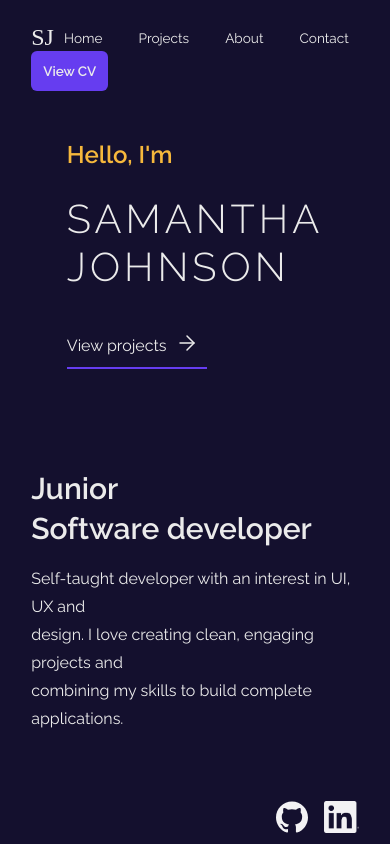
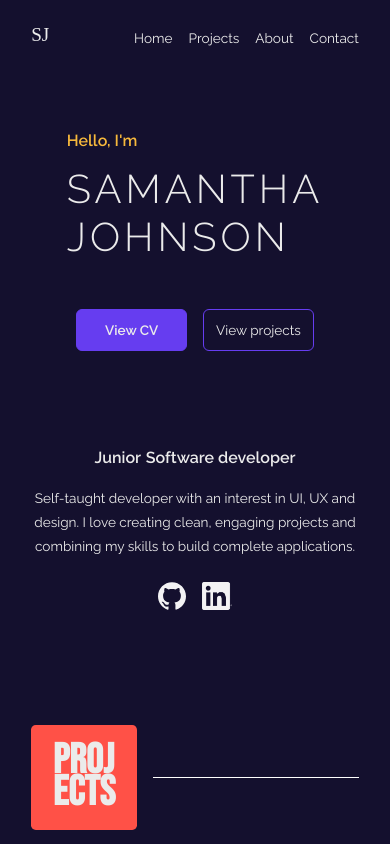
Before and after one commit to SamJ-0/portfolio, a React (Vite) app: page / in a window 390 px wide. Shown: the top 844 px of the page. Built offline with nearby package versions, Linux system fonts and the light colour scheme; a web font is replaced by a local one.

Commit message:
Added media queries for screens 768px or less to Home and nav

```diff
--- a/src/components/Button.css
+++ b/src/components/Button.css
@@ -1,8 +1,59 @@
-button {
+/* .btn {
   font-family: inherit;
 }
 
-.contactBtn {
+.cvBtn {
+  border: none;
+  border-radius: 6px;
+  padding: 0.75rem;
+  font-size: 0.85rem;
+  font-weight: var(--semi-bold);
+  background-color: var(--purple-accent);
+  cursor: pointer;
+  transition: transform 0.3s, background-color 0.3s;
+}
+
+.cvBtn:hover {
+  transform: translateY(-0.15rem);
+  background-color: var(--purple-accent-hover);
+}
+
+.viewProjectsBtn {
+  max-width: 8.75rem;
+  display: flex;
+  align-items: center;
+  padding-top: 0.5em;
+  padding-bottom: 0.5em;
+
+  margin-top: clamp(2rem, 6.5vw, 6rem);
+
+  color: var(--text-colour);
+  background-color: transparent;
+  border-bottom: 0.15rem solid var(--purple-accent);
+  cursor: pointer;
+  text-decoration: none;
+  transition: transform 300ms;
+
+}
+
+.rightArrow {
+  padding-left: 0.5rem;
+}
+
+.viewProjectsBtn:hover .rightArrow {
+   animation: 750ms ease-in-out infinite normal bounce;
+}
+
+@keyframes bounce {
+  0%, 100% { transform: translateX(0);}
+  50% { transform: translateX(5px);}
+}
+
+.cvBtnHome {
+  display: none;
+}
+
+.cvBtnFooter {
   height: 2rem;
   max-width: 5rem;
   display: flex;
@@ -13,7 +64,6 @@ button {
   font-weight: var(--medium);
 
   color: var(--text-colour);
-  border: none;
   background-color: transparent;
   border-bottom: 0.15rem solid var(--yellow);
   position: relative;
@@ -21,7 +71,128 @@ button {
   transition: transform 300ms;
 }
 
-.contactBtn:hover,
-.viewProjects:hover {
+.cvBtnFooter:hover,
+.viewProjectsBtn:hover {
   transform: translateY(-0.15rem);
 }
+
+@media (max-width: 768px) {
+  .cvBtn {
+    display: none;
+  }
+
+  .viewProjectsBtn {
+    max-width: fit-content;
+    padding: 0.75rem;
+    border-radius: 6px;
+    border: 2px solid var(--purple-accent);
+  }
+
+  .rightArrow {
+    display: none;
+  }
+
+  .cvBtnHome {
+  display: flex;
+  margin-top: clamp(2rem, 6.5vw, 6rem);
+  border: 2px solid var(--purple-accent);
+  border-radius: 6px;
+  padding: 0.75rem 1.75rem;
+  font-weight: var(--semi-bold);
+  background-color: var(--purple-accent);
+  cursor: pointer;
+  transition: transform 0.3s, background-color 0.3s;
+  }
+} */
+
+.btn {
+  cursor: pointer;
+  font-family: inherit;
+
+  display: flex;
+  align-items: center;
+  color: var(--text-colour);
+  transition: transform 300ms;
+}
+
+.btnFilled {
+  font-size: 0.85rem;
+  font-weight: var(--semi-bold);
+  border-radius: 6px;
+  background-color: var(--purple-accent);
+  padding: 0.75rem;
+  transition: transform 300ms, background-color 0.3s;
+}
+
+.btnFilled:hover {
+  background-color: var(--purple-accent-hover);
+}
+
+.btnUnderlined:hover,
+.btnFilled:hover {
+  transform: translateY(-0.15rem);
+}
+
+.viewProjectsBtn {
+  max-width: 8.75rem;
+  margin-top: clamp(2rem, 6.5vw, 6rem);
+  padding-top: 0.5rem;
+  padding-bottom: 0.5rem;
+  border-bottom: 0.15rem solid var(--purple-accent);
+}
+
+.rightArrow {
+  padding-left: 0.5rem;
+}
+
+.viewProjectsBtn:hover .rightArrow {
+   animation: 750ms ease-in-out infinite normal bounce;
+}
+
+@keyframes bounce {
+  0%, 100% { transform: translateX(0);}
+  50% { transform: translateX(5px);}
+}
+
+.cvBtnFooter {
+  font-size: 0.85rem;
+  font-family: var(--h3-ff);
+  font-weight: var(--medium);
+  padding-bottom: 0.3rem;
+  border-bottom: 0.15rem solid var(--yellow);
+}
+
+.cvBtnHome {
+  display: none;
+}
+
+@media (max-width: 768px) {
+  .btn {
+    border-radius: 6px;
+  }
+
+  .cvBtn {
+    display: none;
+  }
+
+  .homeBtns {
+    margin-top: 1rem;
+  }
+
+  .cvBtnHome {
+    display: flex;
+    padding: 0.75rem 1.75rem;
+    border: 0.1rem solid var(--purple-accent);
+    margin-top: clamp(2rem, 6.5vw, 6rem);
+
+  }
+
+  .viewProjectsBtn {
+    padding: 0.75rem;
+    border: 0.1rem solid var(--purple-accent);
+  }
+
+  .rightArrow {
+    display: none;
+  }
+}
--- a/src/components/Card.css
+++ b/src/components/Card.css
@@ -10,7 +10,7 @@
 }
 
 .cardContainerImg {
-    width: clamp(18rem, 45vw, 42rem);
+    width: clamp(20rem, 45vw, 42rem);
     display: flex;
     justify-content: center;
     align-items: center;
--- a/src/components/Icons.css
+++ b/src/components/Icons.css
@@ -21,8 +21,7 @@
 }
 
 .icons img {
-    min-height: 2rem;
-    max-height: 2rem;
+    height: clamp(1.75rem, 2.5vw, 2rem);
     max-width: 100%;
     opacity: 95%;
     transition: transform 200ms ease-in-out, opacity 150ms ease-in-out;
@@ -31,3 +30,11 @@
 .linkedInIcon {
     padding-left: 1rem;
 }
+
+@media (max-width: 768px) {
+  .homeIcons {
+    margin-top: 0;
+    align-self: center;
+    padding-top: 0.5rem;
+}
+}
--- a/src/components/Navbar.css
+++ b/src/components/Navbar.css
@@ -8,7 +8,7 @@
 
 .logo {
   font-family: "Adamina", serif;
-  font-size: 1.5rem;
+  font-size: clamp(1.2rem, 1.75vw, 1.5rem);
 }
 
 .nav {
@@ -23,9 +23,9 @@
 
 .navList {
   display: flex;
-  align-items: center;
+  align-items: flex-end;
   flex-wrap: wrap;
-  gap: 2.25rem;
+  gap: clamp(1rem, 2.35vw, 2.25rem);
 }
 
 .nav a {
@@ -47,18 +47,11 @@
   width: 100%;
 }
 
-.cvBtn {
-  border: none;
-  border-radius: 6px;
-  padding: 0.75rem;
-  font-size: 0.85rem;
-  font-weight: var(--semi-bold);
-  background-color: var(--purple-accent);
-  cursor: pointer;
-  transition: transform 0.3s, background-color 0.3s;
+@media (max-width: 768px) {
+
+  .nav {
+    justify-content: flex-end;
+    align-self: flex-end;
+  }
+
 }
-
-.cvBtn:hover {
-  transform: translateY(-0.15rem);
-  background-color: var(--purple-accent-hover);
-}
--- a/src/components/Navbar.jsx
+++ b/src/components/Navbar.jsx
@@ -1,5 +1,5 @@
 import "./Navbar.css"
-import Button from "./Button"
+import "./Button.css"
 
 function Navbar() {
 
@@ -25,7 +25,7 @@ function Navbar() {
 
             </ul>
         </nav>
-            <a href="#" target="_blank" className="cvBtn">View CV</a>
+            <a href="#" target="_blank" className="btn btnFilled cvBtn">View CV</a>
         </div>
         </header>
     )
--- a/src/pages/Contact/Contact.jsx
+++ b/src/pages/Contact/Contact.jsx
@@ -1,6 +1,6 @@
-import Button from "../../components/Button"
 import Icons from "../../components/Icons"
 import PageTitle from "../../components/PageTitle"
+import "../../components/Button.css"
 import "./Contact.css"
 
 function Contact() {
@@ -16,7 +16,7 @@ function Contact() {
                     <p className="emailLabel">Email:</p>
                     <p className="emailAddress">ExampleEmail@outlook.com</p>
                 </div>
-                <Button buttonStyle={"contactBtn"}>View CV</Button>
+                <a href="#" target="_blank" className="btn btnUnderlined cvBtnFooter">View CV</a>
             </footer>
         </div>
     )
--- a/src/pages/Home/Home.css
+++ b/src/pages/Home/Home.css
@@ -15,7 +15,7 @@
 .hello {
   font-weight: var(--semi-bold);
   color: var(--yellow);
-  line-height: 5rem;
+  line-height: clamp(3rem, 5.5vw, 5rem);
 }
 
 .name {
@@ -30,6 +30,7 @@
   display: flex;
   flex-direction: column;
   gap: 1rem;
+  max-width: 40ch;
 }
 
 .role {
@@ -37,9 +38,9 @@
 }
 
 .role h2 {
-  font-size: 1.875rem;
+  font-size: clamp(1rem, 2vw, 1.875rem);
   font-weight: var(--semi-bold);
-  line-height: 2.5rem;
+  line-height: clamp(1.5rem, 3vw, 2.5rem);
 }
 
 .jobLevel {
@@ -51,35 +52,45 @@
   line-height: 1.75rem;
 }
 
-.viewProjects {
+@media (max-width: 768px) {
+  .homeContainer {
+    min-height: 70vh;
+  }
 
-  max-width: 8.75rem;
+  .intro {
     display: flex;
+    flex-direction: column;
+    position: relative;
+  }
+
+  .hello {
+    font-size: 1rem;
+  }
+
+  .homeBtns {
+    font-size: 0.85rem;
+    display: flex;
+    justify-content: center;
     align-items: center;
-  padding-top: 0.5em;
-  padding-bottom: 0.5em;
+    gap: 1rem;
+  }
 
-  margin-top: clamp(2rem, 6.5vw, 6rem);
-
-  color: var(--text-colour);
-  border: none;
-  background-color: transparent;
-  border-bottom: 0.15rem solid var(--purple-accent);
-  cursor: pointer;
-  text-decoration: none;
-  transition: transform 300ms;
+  .role {
+    display: flex;
+    justify-content: center;
+    margin-top: 0;
+    gap: 0.3rem;
 
   }
 
-.rightArrow {
-  padding-left: 0.5rem;
+.jobLevel {
+  padding-top: 0;
 }
 
-.viewProjects:hover .rightArrow {
-   animation: 750ms ease-in-out infinite normal bounce;
+.description {
+  text-align: center;
+  font-size: 0.85rem;
+  line-height: 1.5rem;
 }
 
-@keyframes bounce {
-  0%, 100% { transform: translateX(0);}
-  50% { transform: translateX(5px);}
 }
--- a/src/pages/Home/Home.jsx
+++ b/src/pages/Home/Home.jsx
@@ -1,5 +1,6 @@
 import { ArrowRight } from "lucide-react"
 import "./Home.css"
+import "../../components/Button.css"
 import Icons from "../../components/Icons"
 
 function Home() {
@@ -10,7 +11,10 @@ function Home() {
                 <h1 className="name">
                     Samantha<br/>
                     Johnson</h1>
-                <a href="#projectSection" className="viewProjects">View projects<span className="rightArrow"><ArrowRight strokeWidth={1.5}/></span></a>
+                <section className="homeBtns">
+                <a href="#" target="_blank" className="btn btnFilled cvBtnHome">View CV</a>
+                <a href="#projectSection" className="btn btnUnderlined viewProjectsBtn">View projects<span className="rightArrow"><ArrowRight strokeWidth={1.5}/></span></a>
+                </section>
             </section>
             <section className="roleIntro">
                 <div className="role">
@@ -18,8 +22,8 @@ function Home() {
                    <h2>Software developer</h2>
                 </div>
                 <p className="description">
-                    Self-taught developer with an interest in UI, UX and<br/>design.
-                    I love creating clean, engaging projects and<br/>combining my skills
+                    Self-taught developer with an interest in UI, UX and design.
+                    I love creating clean, engaging projects and combining my skills
                     to build complete applications.</p>
                     <Icons showLinkedIn={true} containerClass={"homeIcons"}/>
             </section>
--- a/src/pages/Projects/Projects.css
+++ b/src/pages/Projects/Projects.css
@@ -36,6 +36,7 @@
   grid-template-columns: repeat(auto-fit, minmax(330px, 1fr));
   justify-items: center;
   align-items: center;
+  gap: clamp(2rem, 2vw, 5rem);
   padding-top: clamp(3rem, 6vw, 6rem);
 }
 
```
Lines whose indentation alone changed are shown as unchanged.
